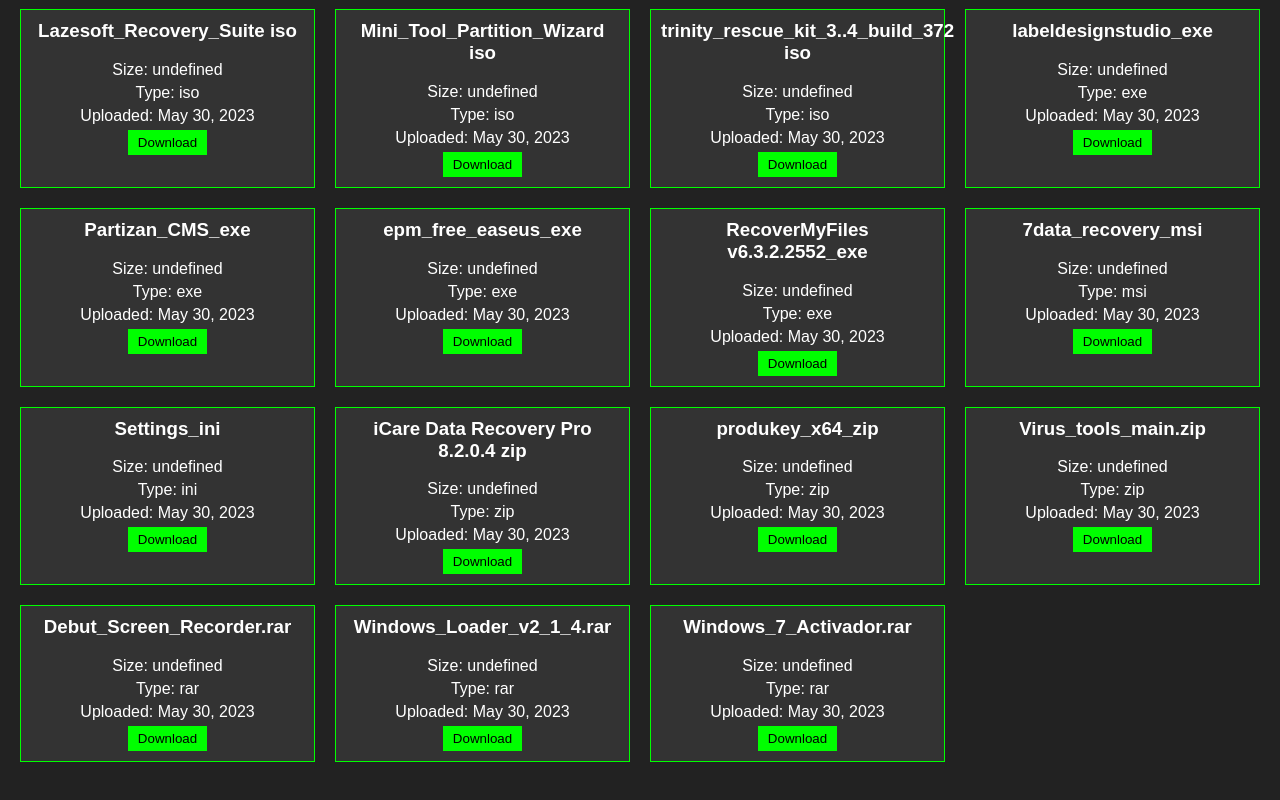
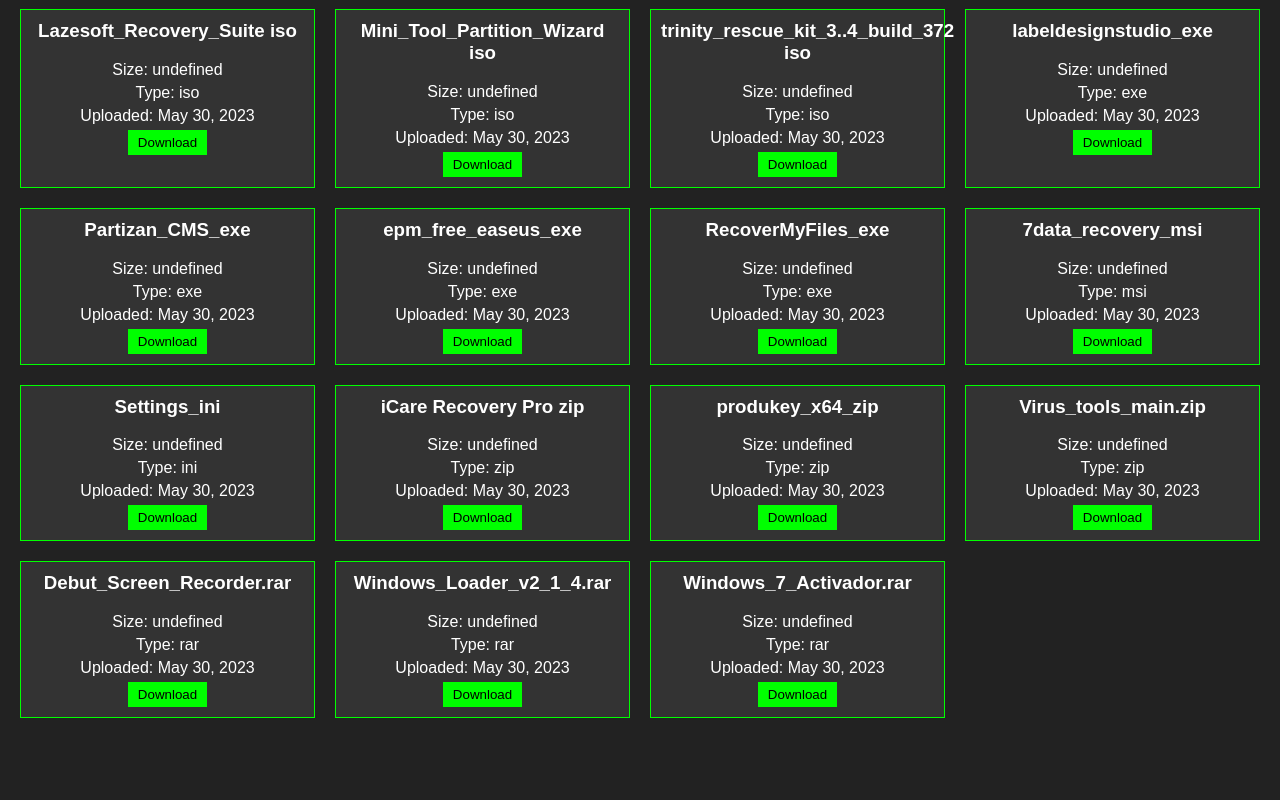
Before and after one commit to PvtSpace/Mainspace, a plain HTML site: page index2.html in a window 1280 px wide. Shown: the part 2258-3058 px from the top of the page. After the commit the page ends 3016 px from the top, so only its background shows below. Drawn offline with Linux system fonts and the light colour scheme.

Commit message:
Update index2.html

```diff
--- a/index2.html
+++ b/index2.html
@@ -389,7 +389,7 @@
 filePath: 'https://anonfiles.com/M2m6sfuczb/epm_free_easeus_exe'
 },
 {
-name: 'RecoverMyFiles v6.3.2.2552_exe',
+name: 'RecoverMyFiles_exe',
 type: 'exe',
 uploadedDate: 'May 30, 2023',
 filePath: 'https://anonfiles.com/h9n6scu9zf/RecoverMyFiles_64bit_v6_3_2_2552_exe'
@@ -407,7 +407,7 @@
 filePath: 'https://anonfiles.com/X0c5sducz3/Settings_ini'
 },
 {
-name: 'iCare Data Recovery Pro 8.2.0.4 zip',
+name: 'iCare Recovery Pro zip',
 type: 'zip',
 uploadedDate: 'May 30, 2023',
 filePath: 'https://anonfiles.com/Cfefsbu9za/iCare_Data_Recovery_Pro_8_2_0_4_Portable_keygen_Crackingpatching_zip'
```
